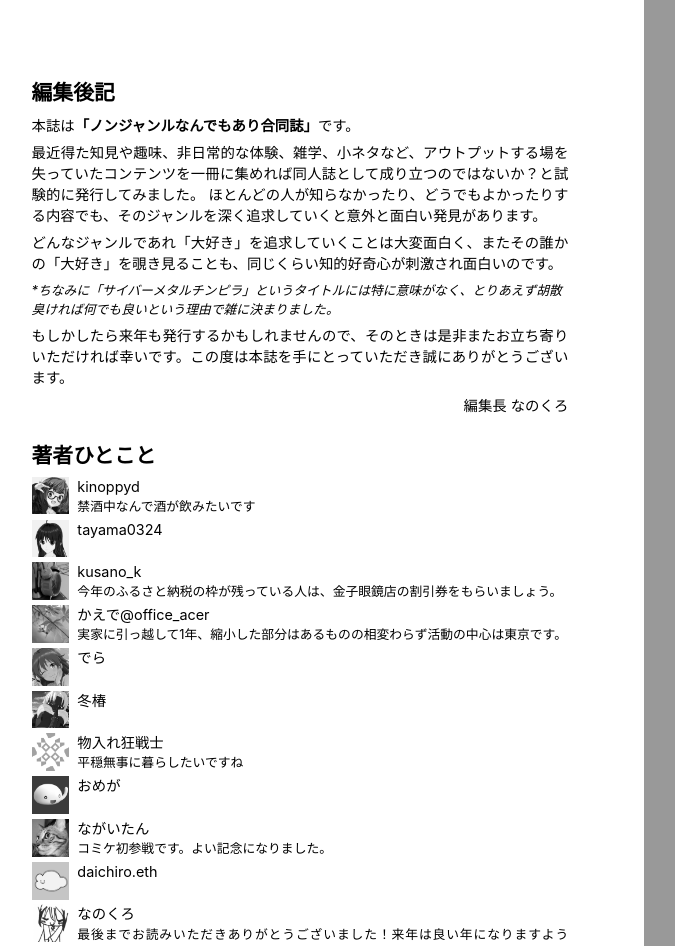
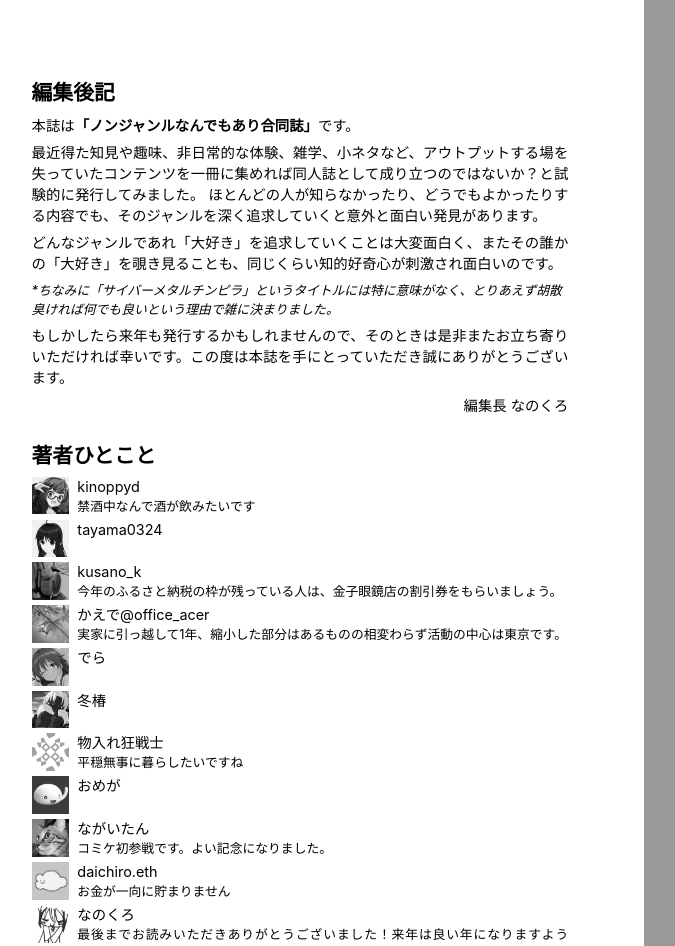
Before and after one commit to tayama0324/cybermetal, a Next.js app: page /atogaki in a window 1280 px wide. Shown: the top 946 px of the page, without its empty margins (44-719 px from the left). Built offline with nearby package versions, Linux system fonts and the light colour scheme.

Commit message:
add daichiro atogaki

```diff
--- a/pages/atogaki.tsx
+++ b/pages/atogaki.tsx
@@ -35,7 +35,7 @@ export default function Page() {
           <Atogaki author={'物入れ狂戦士'} image={'/pokeba/author.png'} message={'平穏無事に暮らしたいですね'} />
           <Atogaki author={'おめが'} image={'/omega/author.png'} message={''} />
           <Atogaki author={'ながいたん'} image={'/nagaitan/author.jpeg'} message={'コミケ初参戦です。よい記念になりました。'} />
-          <Atogaki author={'daichiro.eth'} image={'/daichiro/author.png'} message={''} />
+          <Atogaki author={'daichiro.eth'} image={'/daichiro/author.png'} message={'お金が一向に貯まりません'} />
           <Atogaki author={'なのくろ'} image={'/nanocloudx/author.jpeg'} message={'最後までお読みいただきありがとうございました！来年は良い年になりますように！！！'} />
         </div>
       </div>
```
